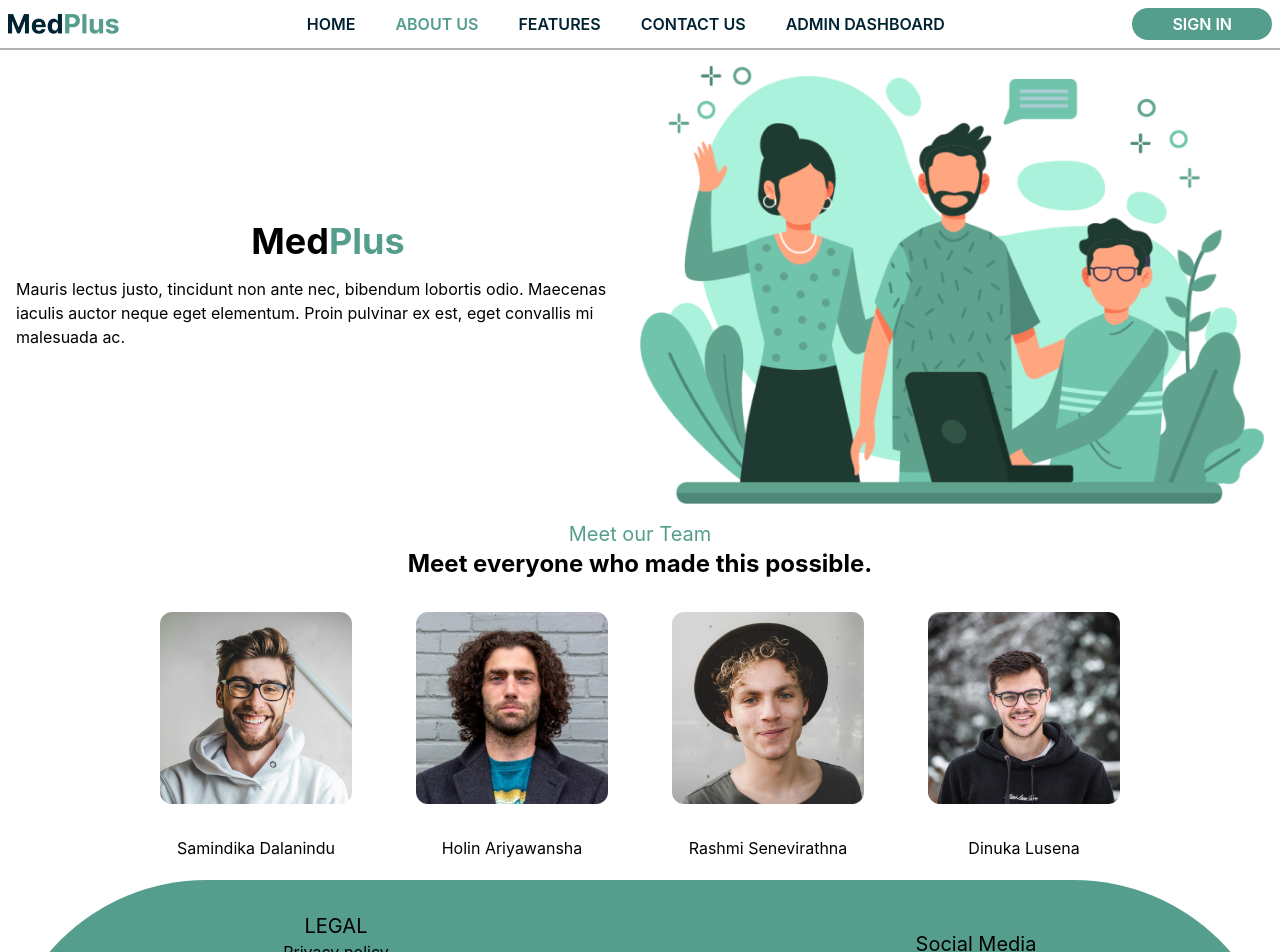
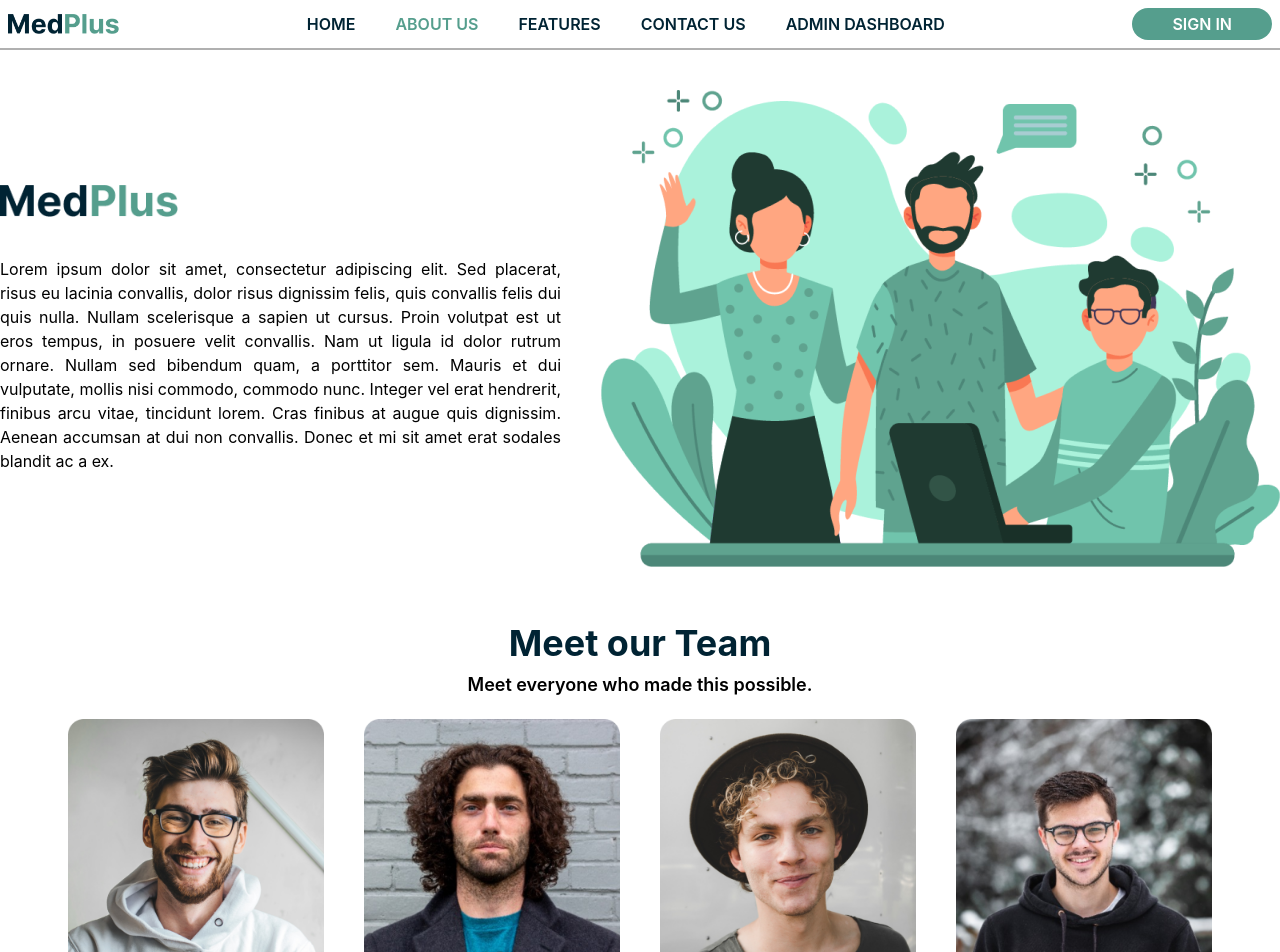
Before and after one commit to samindika97/MedPlus, a React (Create React App) app in the folder frontend/: page /about-us in a window 1280 px wide. Shown: the top 952 px of the page. Built offline with nearby package versions, Linux system fonts and the light colour scheme.

Commit message:
styling updates

```diff
--- a/frontend/src/components/Footer.jsx
+++ b/frontend/src/components/Footer.jsx
@@ -1,26 +1,27 @@
 import React from "react";
 import socialmediaicon from "../assets/social media.png";
 
-const Footer = ()=>{
-    return(
-        <div className="bg-teal mt-5 rounded-t-full" >
-            <div className="flex flex-row items-center " >
-                <div className="flex-1 flex flex-col items-center p-8">
+const Footer = () => {
+  return (
+    <div className="mt-5 bg-teal">
+      <div className="flex flex-row items-center ">
+        <div className="flex flex-1 flex-col items-center p-8">
           <p className="text-xl">LEGAL</p>
           <p>Privacy policy</p>
           <p>Terms and conditions</p>
           <p>Copyright</p>
         </div>
-                <div className="flex-1 flex flex-col items-center">
-                    <p className="text-xl p-2">Social Media</p>
+        <div className="flex flex-1 flex-col items-center">
+          <p className="p-2 text-xl">Social Media</p>
           <img src={socialmediaicon} alt="social media icons" />
         </div>
       </div>
-                <div className="p-2 border-t-2 border-white ">
-                    <p className="text-center">Copyright © 2010-2023 All rights reserved</p>
+      <div className="border-t-2 border-white p-2 ">
+        <p className="text-center">
+          Copyright © 2010-2023 All rights reserved
+        </p>
       </div>
     </div>
-
   );
 };
 
--- a/frontend/src/components/people.jsx
+++ b/frontend/src/components/people.jsx
@@ -1,16 +1,13 @@
 import React from "react";
 
-
-const people = (props)=>{
-    const personimage = props.personimage ;
-    return(
-        <div className="individual">
-            <div className="flex flex-col items-center " >
-                <img src={personimage} alt="person_image" className="h-64 w-64 p-8"/>
-                <p>{props.name}</p>
-            </div>
-        </div>
-    );
+const people = (props) => {
+  const { personimage, name } = props;
+  return (
+    <div className="flex flex-col items-center">
+      <img src={personimage} alt="person_image" className="mb-5 h-64 w-64" />
+      <p className="font-semibold">{name}</p>
+    </div>
+  );
 };
 
 export default people;
--- a/frontend/src/pages/Aboutus.jsx
+++ b/frontend/src/pages/Aboutus.jsx
@@ -2,43 +2,46 @@ import React from "react";
 import headerimage from "../assets/about_us_header_image.png";
 
 import People from "../components/people";
-import peopleimage1  from "../assets/people/person1.png";
-import peopleimage2  from "../assets/people/person2.png";
-import peopleimage3  from "../assets/people/person3.png";
-import peopleimage4  from "../assets/people/person4.png";
+
+import medPlusLogo from "../assets/MedPlusLogo.png";
+import peopleimage1 from "../assets/people/person1.png";
+import peopleimage2 from "../assets/people/person2.png";
+import peopleimage3 from "../assets/people/person3.png";
+import peopleimage4 from "../assets/people/person4.png";
 import Footer from "../components/Footer";
 
 const AboutUs = () => {
   return (
     <div>
-        <div className="intro bg-gray-100 p-4">
-            <div className="flex flex-row">
-                <div className="flex-1 flex flex-col items-center justify-center">
-                    <div className="text-4xl font-bold mb-4 flex">
-                        <h1>Med</h1><h1 className="text-teal ">Plus</h1>
+      <div className="my-10 flex flex-row gap-10">
+        <div className="flex flex-1 flex-col items-start justify-center">
+          <img src={medPlusLogo} alt="MedPlus logo" className="mb-10 h-8" />
+          <p className="text-justify">
+            Lorem ipsum dolor sit amet, consectetur adipiscing elit. Sed
+            placerat, risus eu lacinia convallis, dolor risus dignissim felis,
+            quis convallis felis dui quis nulla. Nullam scelerisque a sapien ut
+            cursus. Proin volutpat est ut eros tempus, in posuere velit
+            convallis. Nam ut ligula id dolor rutrum ornare. Nullam sed bibendum
+            quam, a porttitor sem. Mauris et dui vulputate, mollis nisi commodo,
+            commodo nunc. Integer vel erat hendrerit, finibus arcu vitae,
+            tincidunt lorem. Cras finibus at augue quis dignissim. Aenean
+            accumsan at dui non convallis. Donec et mi sit amet erat sodales
+            blandit ac a ex.
+          </p>
         </div>
-                    <p>Mauris lectus justo, tincidunt non ante nec, bibendum lobortis odio. Maecenas iaculis auctor neque eget elementum. Proin pulvinar ex est, eget convallis mi malesuada ac.</p>
+        <img src={headerimage} alt="about us header" className="flex-1" />
       </div>
-                <div className="flex-1">
-                    <img src={headerimage} alt="about us header" />
+      <div className="my-10 flex flex-col items-center justify-center">
+        <h2 className="mt-4 text-4xl font-bold text-blue">Meet our Team</h2>
+        <div className="mt-2 text-lg font-semibold">
+          <p>Meet everyone who made this possible.</p>
         </div>
-            </div>
-        </div>
-        <div className="team">
-            <div className="flex flex-col items-center justify-center">
-                <div className="text-xl text-teal">
-                    <h2>Meet our Team</h2>
-                </div>
-                <div className="text-2xl font-bold">
-                    <p>Meet everyone who made this possible.</p>
-
-                </div>
-                <div >
-                    <div className="flex flex-row w-full">
-                        <People personimage={peopleimage1} name={"Samindika Dalanindu"}/>
-                        <People personimage={peopleimage2} name={"Holin Ariyawansha"}/>
-                        <People personimage={peopleimage3} name={"Rashmi Senevirathna"}/>
-                        <People personimage={peopleimage4} name={"Dinuka Lusena"}/>
+        <div>
+          <div className="grid grid-cols-4 gap-10 my-5">
+            <People personimage={peopleimage1} name="Samindika Dalanindu" />
+            <People personimage={peopleimage2} name="Holin Ariyawansa" />
+            <People personimage={peopleimage3} name="Rashmi Senevirathna" />
+            <People personimage={peopleimage4} name="Dinuka Lusena" />
           </div>
         </div>
         <div className="w-full">
@@ -46,7 +49,6 @@ const AboutUs = () => {
         </div>
       </div>
     </div>
-        </div>
   );
 };
 
```
Also changed, not shown: frontend/src/App.js (+1 -6 lines). Lines whose indentation alone changed are shown as unchanged.
